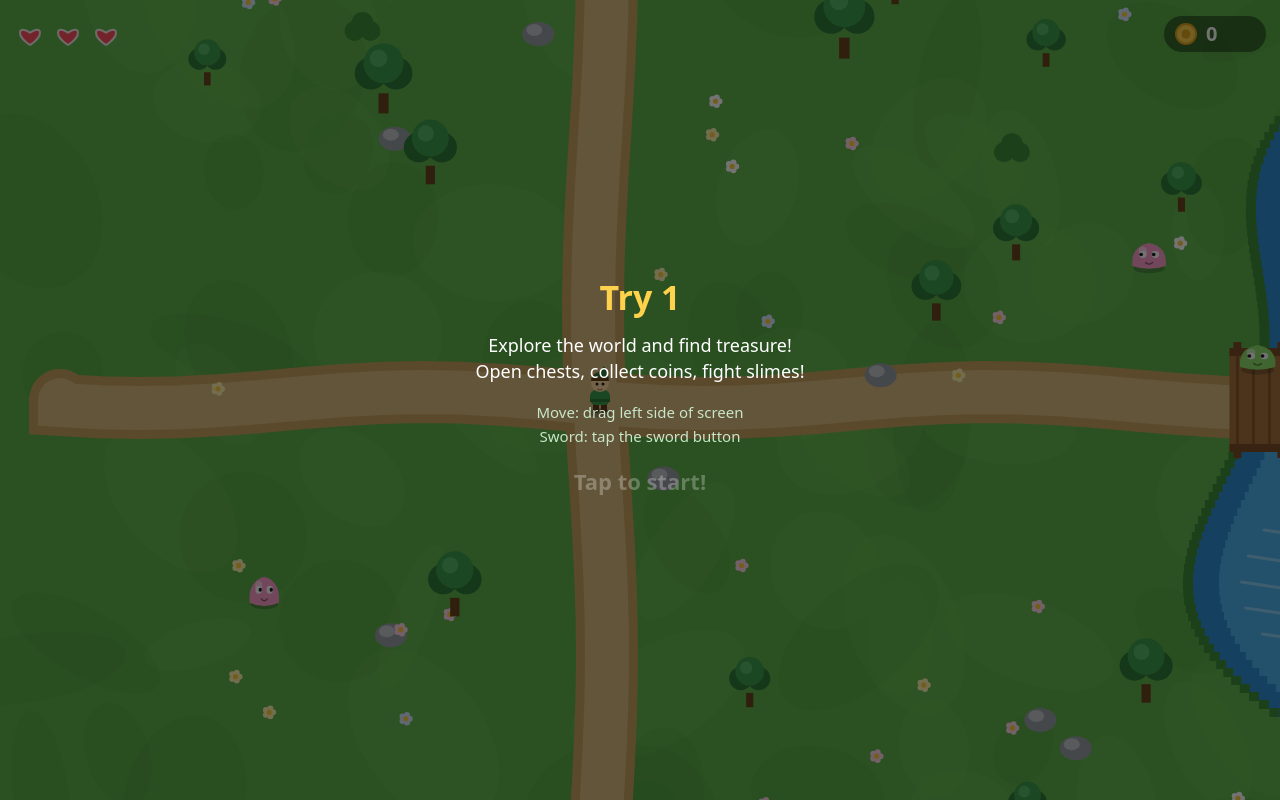
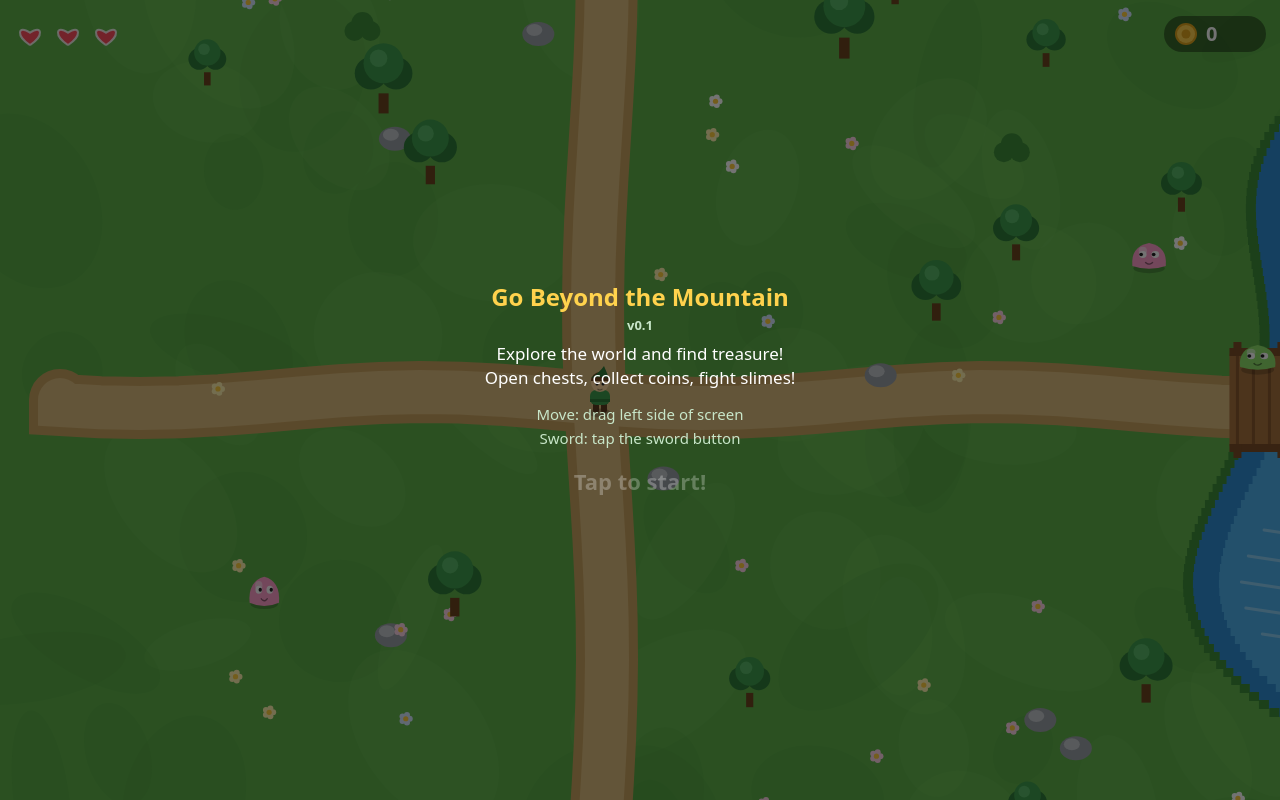
Before and after one commit to Smiley404-code/open-world-game, a plain HTML site: page index.html in a window 1280 px wide. Drawn offline with Linux system fonts and the light colour scheme.

Commit message:
Rename game to Go Beyond the Mountain v0.1

```diff
--- a/index.html
+++ b/index.html
@@ -4,7 +4,7 @@
 <meta charset="utf-8">
 <meta name="viewport" content="width=device-width,initial-scale=1,maximum-scale=1,user-scalable=no,viewport-fit=cover">
 <meta name="theme-color" content="#2e7d32">
-<title>Try 1</title>
+<title>Go Beyond the Mountain v0.1</title>
 <style>
 html,body{margin:0;padding:0;height:100%;overflow:hidden;background:#2e7d32;touch-action:none;user-select:none;-webkit-user-select:none;-webkit-tap-highlight-color:transparent}
 canvas{display:block}
@@ -575,16 +575,19 @@ function draw(){
     ctx.fillStyle='rgba(0,0,0,0.55)';ctx.fillRect(0,0,vw,vh);
     ctx.textAlign='center';
     ctx.fillStyle='#ffd24d';
-    ctx.font='bold 34px system-ui,sans-serif';
-    ctx.fillText("Try 1",vw/2,vh/2-90);
+    ctx.font='bold 24px system-ui,sans-serif';
+    ctx.fillText('Go Beyond the Mountain',vw/2,vh/2-94);
+    ctx.fillStyle='#c8e6c9';
+    ctx.font='bold 13px system-ui,sans-serif';
+    ctx.fillText('v0.1',vw/2,vh/2-70);
     ctx.fillStyle='#fff';
-    ctx.font='18px system-ui,sans-serif';
-    ctx.fillText('Explore the world and find treasure!',vw/2,vh/2-48);
-    ctx.fillText('Open chests, collect coins, fight slimes!',vw/2,vh/2-22);
+    ctx.font='17px system-ui,sans-serif';
+    ctx.fillText('Explore the world and find treasure!',vw/2,vh/2-40);
+    ctx.fillText('Open chests, collect coins, fight slimes!',vw/2,vh/2-16);
     ctx.font='15px system-ui,sans-serif';
     ctx.fillStyle='#c8e6c9';
-    ctx.fillText('Move: drag left side of screen',vw/2,vh/2+18);
-    ctx.fillText('Sword: tap the sword button',vw/2,vh/2+42);
+    ctx.fillText('Move: drag left side of screen',vw/2,vh/2+20);
+    ctx.fillText('Sword: tap the sword button',vw/2,vh/2+44);
     ctx.fillStyle='rgba(255,255,255,'+(0.6+0.4*Math.sin(performance.now()/300))+')';
     ctx.font='bold 22px system-ui,sans-serif';
     ctx.fillText('Tap to start!',vw/2,vh/2+90);
@@ -592,9 +595,15 @@ function draw(){
   if(gameOver){
     ctx.fillStyle='rgba(0,0,0,0.6)';ctx.fillRect(0,0,vw,vh);
     ctx.textAlign='center';
+    ctx.fillStyle='#ffd24d';
+    ctx.font='bold 20px system-ui,sans-serif';
+    ctx.fillText('Go Beyond the Mountain',vw/2,vh/2-94);
+    ctx.fillStyle='#c8e6c9';
+    ctx.font='bold 13px system-ui,sans-serif';
+    ctx.fillText('v0.1',vw/2,vh/2-70);
     ctx.fillStyle='#ff6b6b';
-    ctx.font='bold 36px system-ui,sans-serif';
-    ctx.fillText('GAME OVER',vw/2,vh/2-40);
+    ctx.font='bold 34px system-ui,sans-serif';
+    ctx.fillText('GAME OVER',vw/2,vh/2-36);
     ctx.fillStyle='#ffd24d';
     ctx.font='bold 24px system-ui,sans-serif';
     ctx.fillText('Coins: '+coinsGot,vw/2,vh/2+4);
```
